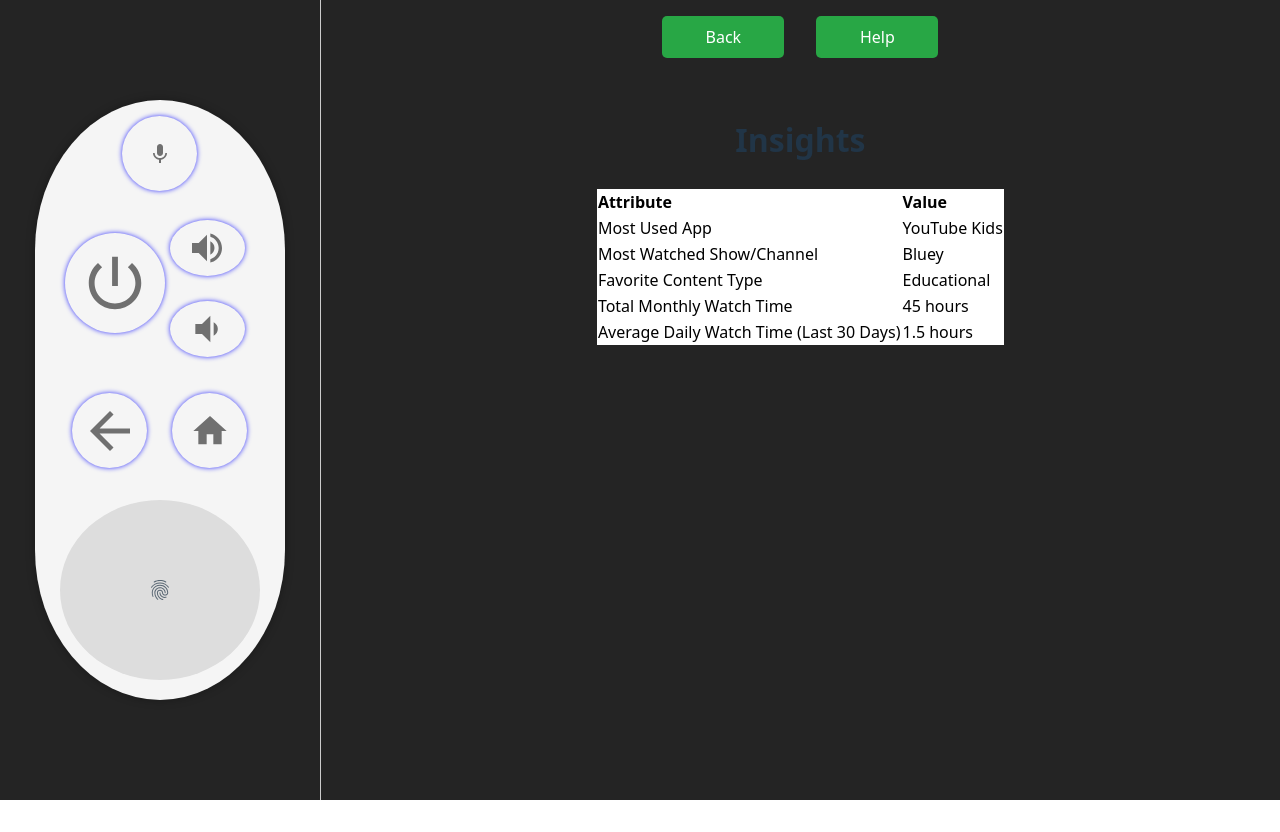
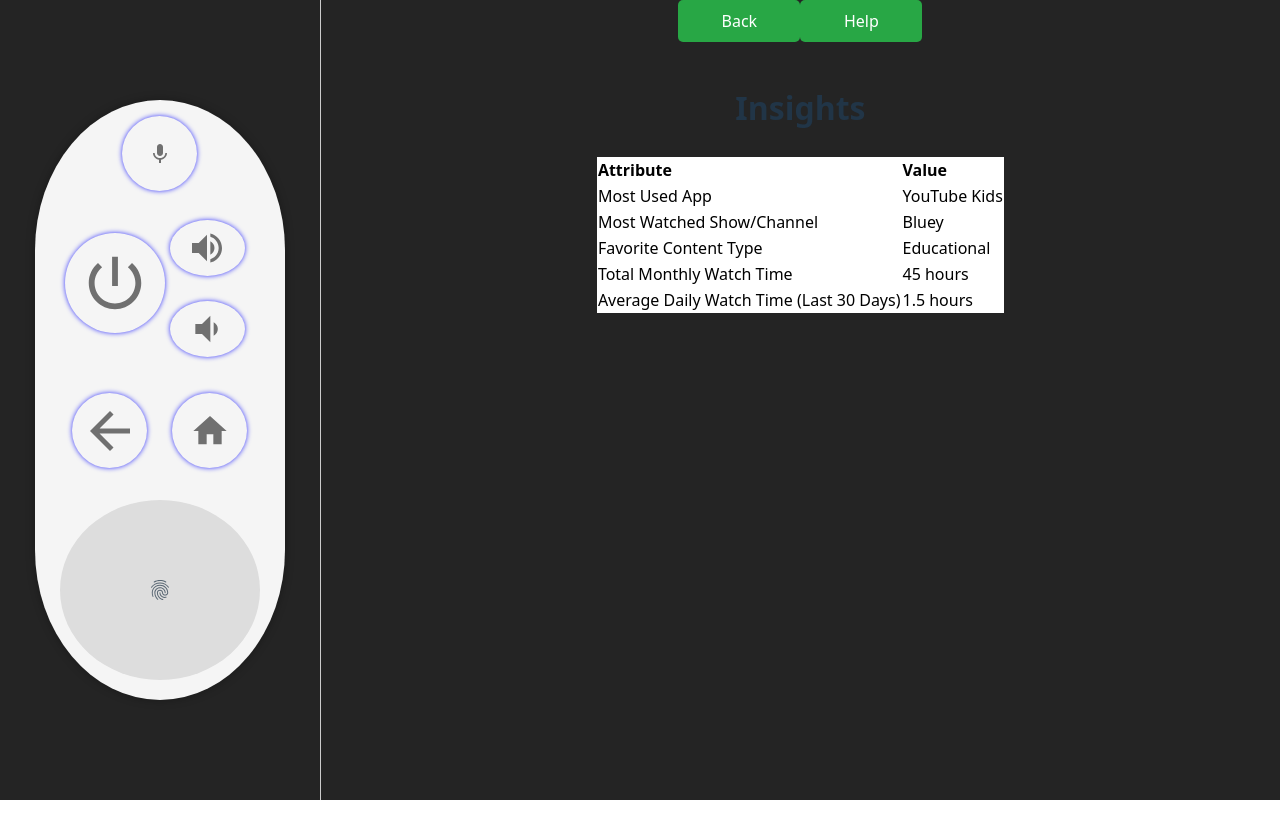
Before and after one commit to Zhai790/CPSC-481, a React (Vite) app in the folder my-react-app/: page /insights in a window 1280 px wide. Built offline with nearby package versions, Linux system fonts and the light colour scheme.

Commit message:
Pages are now usable, readable

```diff
--- a/my-react-app/src/pages/css_files/GeneralSettings.css
+++ b/my-react-app/src/pages/css_files/GeneralSettings.css
@@ -6,7 +6,6 @@
 
   .back-button,
   .help-button {
-    position: absolute;
     top: 20px;
     padding: 0.6rem 1.2rem;
     font-size: 1rem;
@@ -17,14 +16,6 @@
     cursor: pointer;
   }
 
-  .back-button {
-    left: 20px;
-  }
-
-  .help-button {
-    right: 20px;
-  }
-
   .header {
     margin-bottom: 2rem;
     font-size: 2rem;
@@ -33,22 +24,8 @@
   .button-container {
     display: grid;
     grid-template-columns: 1fr;
+    grid-auto-flow: row;
     gap: 1rem;
     width: 60%;
     margin: 0 auto;
   }
-
-  .settings-button {
-    padding: 1rem;
-    font-size: 1.2rem;
-    background-color: #444;
-    color: white;
-    border: none;
-    border-radius: 8px;
-    cursor: pointer;
-    transition: background-color 0.2s;
-  }
-
-  .settings-button:hover {
-    background-color: #666;
-  }
--- a/my-react-app/src/pages/css_files/Settings.css
+++ b/my-react-app/src/pages/css_files/Settings.css
@@ -6,7 +6,6 @@
 
   .back-button,
   .help-button {
-    position: absolute;
     top: 20px;
     padding: 0.6rem 1.2rem;
     font-size: 1rem;
@@ -17,14 +16,6 @@
     cursor: pointer;
   }
 
-  .back-button {
-    left: 20px;
-  }
-
-  .help-button {
-    right: 20px;
-  }
-
   .header {
     margin-top: 3rem;
     margin-bottom: 3rem;
@@ -32,26 +23,10 @@
   }
 
   .button-container {
-    display: flex;
-    flex-direction: column;
-    align-items: center;
-    margin-top: 5rem;
+    display: grid;
+    grid-template-columns: 1fr;
+    grid-auto-flow: row;
+    gap: 1rem;
+    width: 60%;
+    margin: 0 auto;
   }
-
-  .button {
-    padding: 1rem 2rem;
-    font-size: 1.2rem;
-    margin: 1rem;
-    background-color: #1a1a1a;
-    color: white;
-    border: none;
-    border-radius: 8px;
-    cursor: pointer;
-    transition: background-color 0.3s ease;
-    width: 80%;
-    max-width: 400px;
-  }
-
-  .button:hover {
-    background-color: #333;
-  }
```
